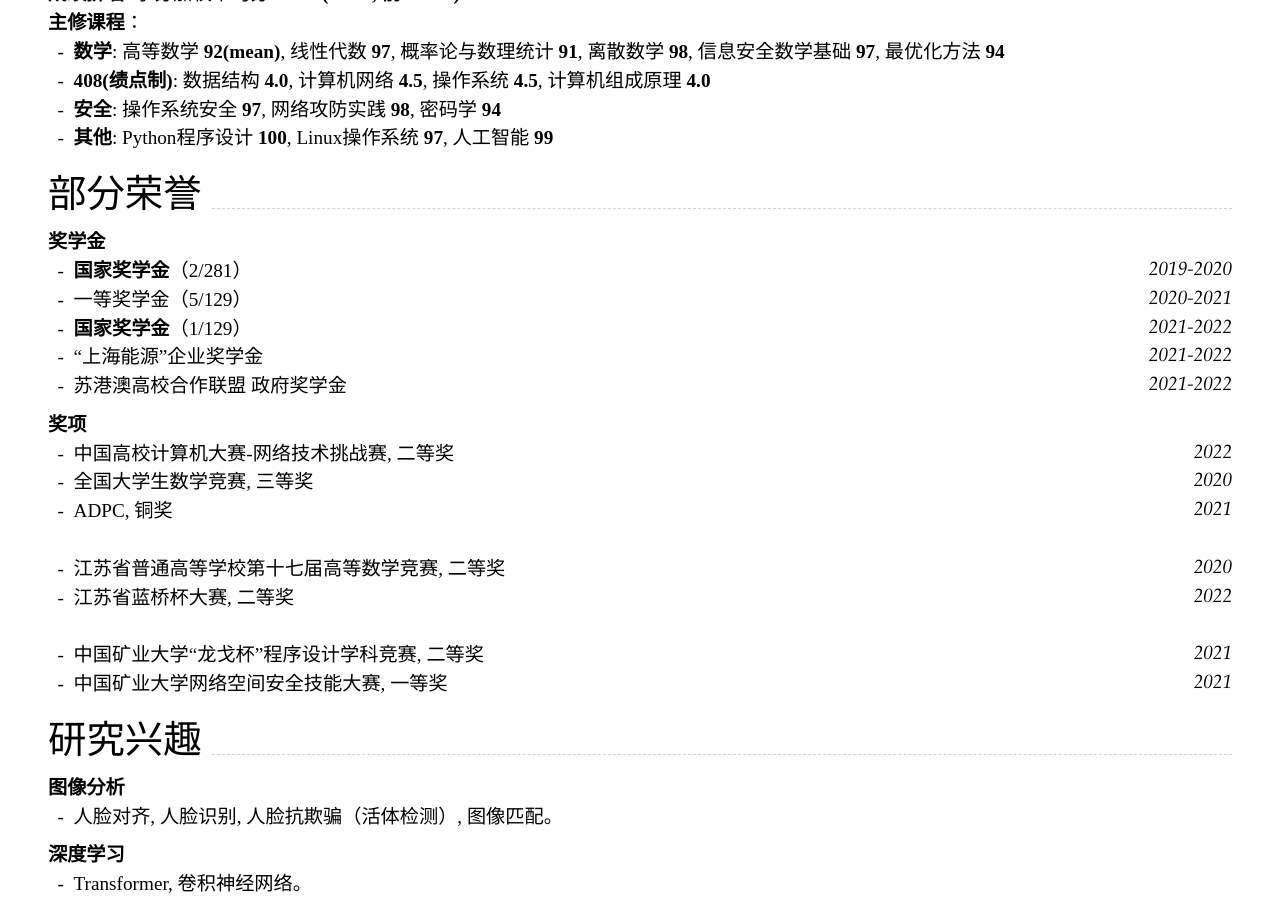
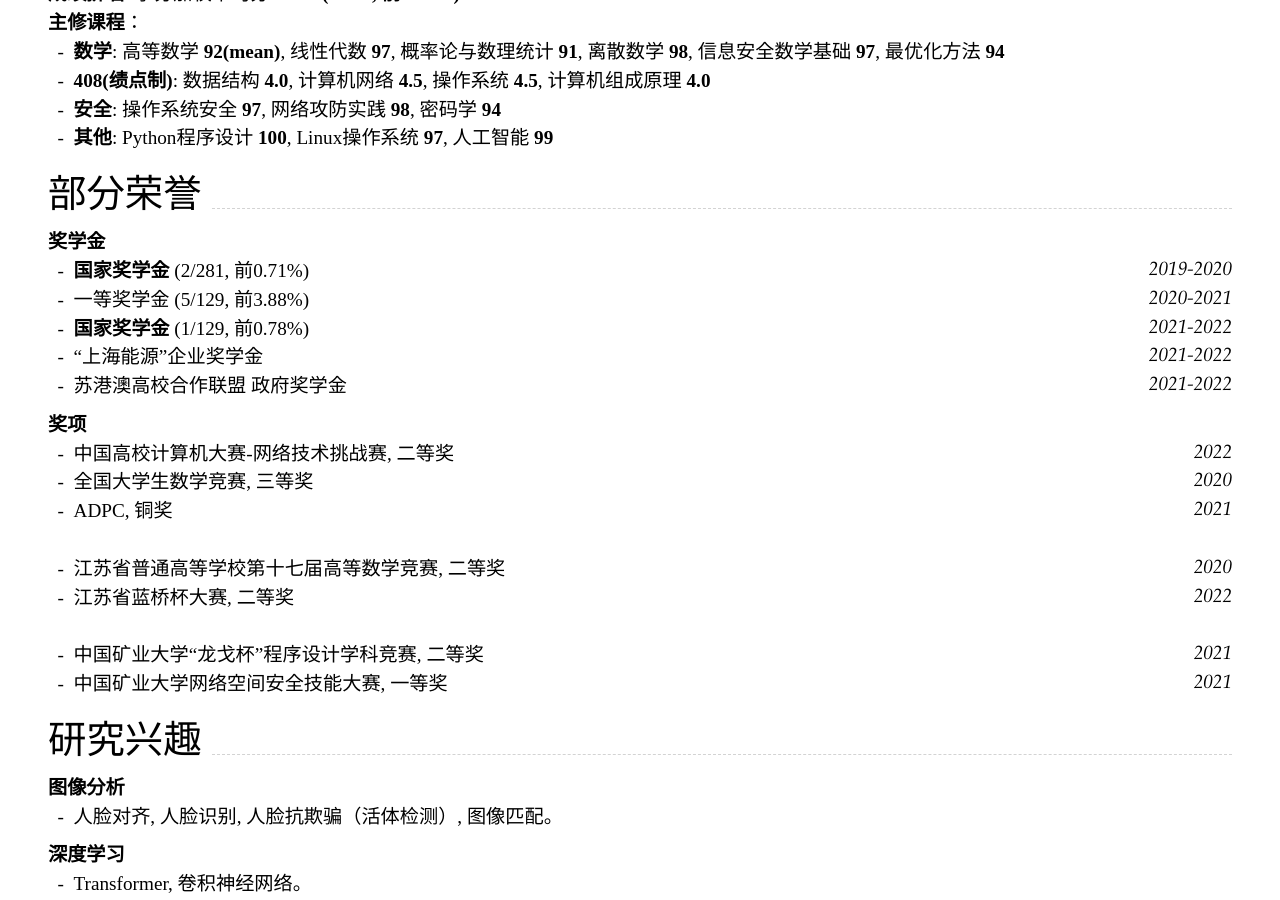
Before and after one commit to WanpengXu/cv-zh, a Jekyll site: the page built from index.md, in a window 1280 px wide and 900 px high, scrolled down 511 px. Built offline with Jekyll 4.4.1, drawn with Linux system fonts in a browser that asks for light colours; nearby versions of some CDN libraries.

Commit message:
update content

```diff
--- a/index.md
+++ b/index.md
@@ -53,9 +53,9 @@ Supported arguments:
 
 ### **奖学金**
 
-- **国家奖学金**（2/281） `2019-2020` <br>
-- 一等奖学金（5/129） `2020-2021` <br>
-- **国家奖学金**（1/129） `2021-2022` <br>
+- **国家奖学金** (2/281, 前0.71%) `2019-2020` <br>
+- 一等奖学金 (5/129, 前3.88%) `2020-2021` <br>
+- **国家奖学金** (1/129, 前0.78%) `2021-2022` <br>
 - “上海能源”企业奖学金 `2021-2022` <br>
 - 苏港澳高校合作联盟 政府奖学金 `2021-2022` <br>
 
```
